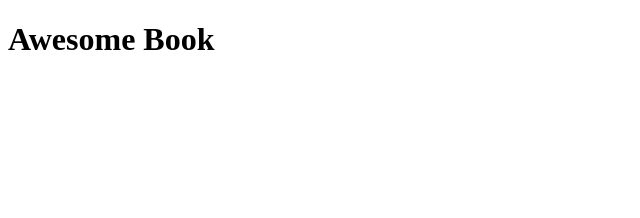
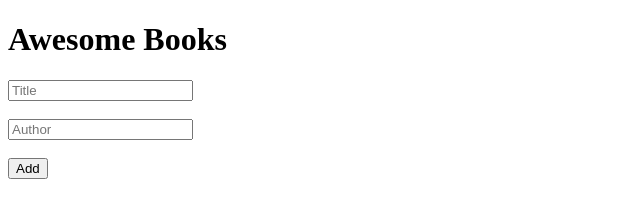
Before and after one commit to Log-benjamin/Awesome-Books, a plain HTML site: page index.html in a window 1280 px wide. Shown: the whole page, without its empty margins (0-640 px from the left). Drawn offline with Linux system fonts and the light colour scheme.

Commit message:
add form to the structure of the page

```diff
--- a/index.html
+++ b/index.html
@@ -8,20 +8,18 @@
     <link rel="stylesheet" href="style.css">
 </head>
 <body>
-    <header>
-        <nav>
 
-        </nav>
+    <main>
+        <h1>Awesome Books</h1>
+         <section class="books-list"></section>
 
-    </header>
-    <main>
-        <h1>
-            Awesome Book
-        </h1>
-
-        <section class="showCase">
-
-        </section>
+        <form class="get-info">
+            <input class="bookTitle" type="text" placeholder="Title" required>
+            <br><br>
+            <input class="bookAutor" type="text" placeholder="Author" required>
+            <br><br>
+            <button class="add" type="submit">Add</button>
+        </form>
     </main>
     <script src="script.js"></script>
 </body>
```
